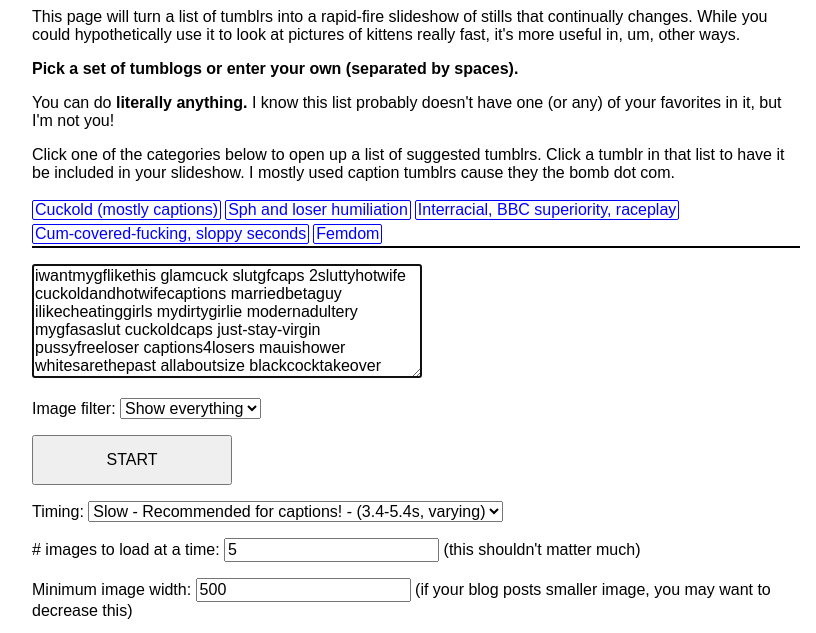
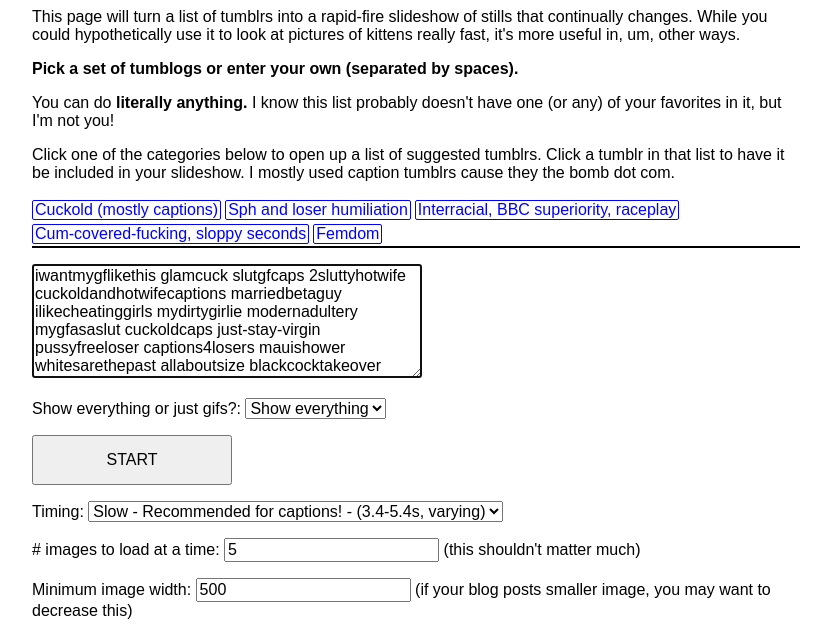
Before and after one commit to gooninatorforker/mygooninatorfork, a website built with webpack: page gooninator/index.html in a window 1280 px wide. Shown: the part 157-790 px from the top of the page, without its empty margins (224-1040 px from the left). Built offline with nearby package versions, Linux system fonts and the light colour scheme.

Commit message:
Update index.html

```diff
--- a/gooninator/index.html
+++ b/gooninator/index.html
@@ -32,7 +32,7 @@
       <textarea type="text" rows="6" name="tumblrs" autocorrect="off" spellcheck="false" id="tumblrs" placeholder="TUMBLRS GO HERE">iwantmygflikethis glamcuck slutgfcaps 2sluttyhotwife cuckoldandhotwifecaptions marriedbetaguy ilikecheatinggirls mydirtygirlie modernadultery mygfasaslut cuckoldcaps just-stay-virgin pussyfreeloser captions4losers mauishower whitesarethepast allaboutsize blackcocktakeover blackmydaughter3 breed-better dorisconquered bbcwhitewives69 breedthatwhitepussy breedingblackistheanswer cumcoveredfucking fuckyeahfriendlyfire</textarea>
 
       <p>
-        Image filter:
+        Show everything or just gifs?:
         <select name="image_filter">
           <option value="none">Show everything</option>
           <option value="gifs_only">GIFs only</option>
```
